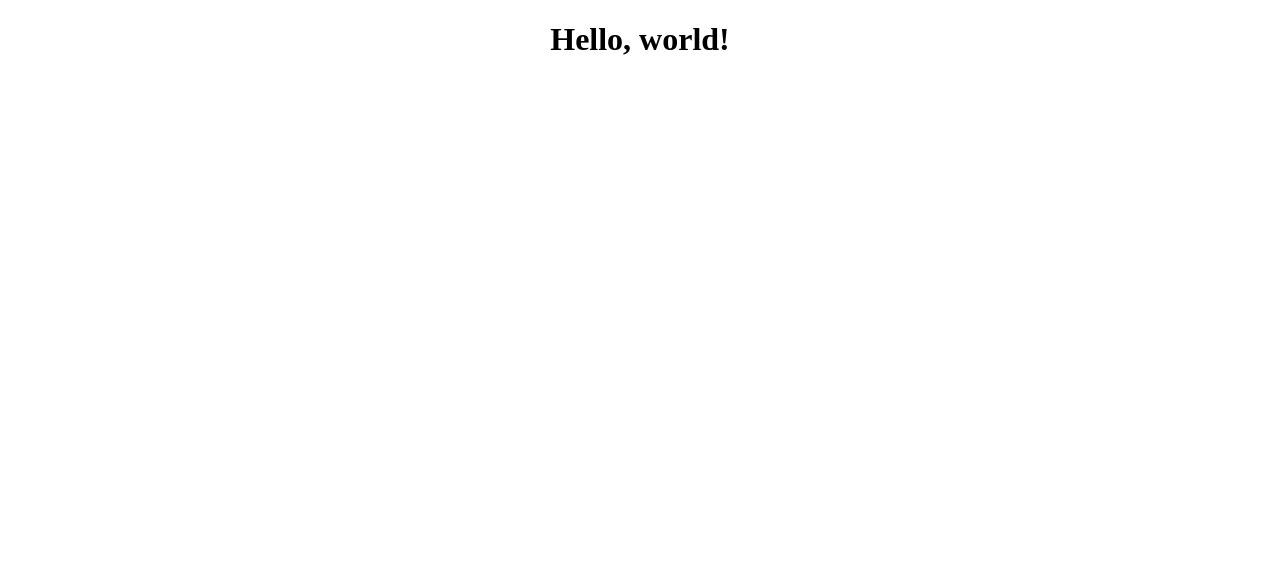
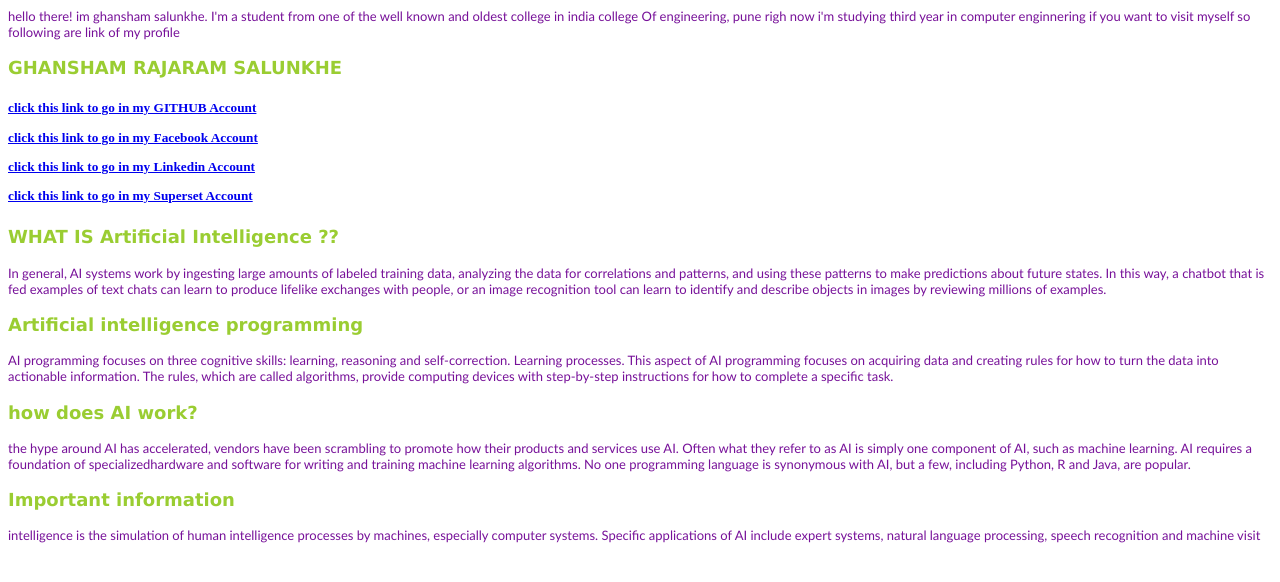
Before and after one commit to salunkhegr1712/Http-Server-Project, a plain HTML site: page file/index.html in a window 1280 px wide. Drawn offline with Linux system fonts and the light colour scheme.

Commit message:
Replace index.html

```diff
--- a/file/index.html
+++ b/file/index.html
@@ -1,9 +1,104 @@
-<!DOCTYPE html>
+
 <html>
-<head>
-    <title>Hello, world!</title>
-</head>
-<body>
-    <center><h1>Hello, world!</h1></center>
-</body>
-</html>
+   <head>
+       <meta charset="utf-8"></meta>
+       <meta content="IE=edge" http-equiv="X-UA-Compatible"></meta>
+       <title>GRS PROGRAMME</title>
+       <meta content="" name="description"></meta>
+       <meta content="width=device-width, initial-scale=1" name="viewport"></meta>
+       <link href="" rel="stylesheet"></link>
+       <style>
+
+           h1{
+               width: 100px;
+               font-family:-apple-system, BlinkMacSystemFont, 'Segoe UI', Roboto, Oxygen, Ubuntu, Cantarell, 'Open Sans', 'Helvetica Neue', sans-serif;
+               color: rgb(109, 2, 2);
+           }
+           h2{
+               font-size: large;
+               font-family: Verdana, Geneva, Tahoma, sans-serif;
+               font-weight: 700;
+               color: yellowgreen;
+           }
+           h3{
+               font-size: medium;
+               font-family:'Segoe UI', Tahoma, Geneva, Verdana, sans-serif;
+               font-weight: 400;
+           }
+           h4{
+               font-size: small;
+               font-family:'Gill Sans', 'Gill Sans MT', Calibri, 'Trebuchet MS', sans-serif;
+               font-weight: 100;
+               color: #719;
+
+
+           }
+       </style>
+   </head>
+
+   <body>
+       <h4>
+           <p>hello there! im ghansham salunkhe. I'm a student from one of
+            the well known  and oldest college in india college Of engineering, pune
+            righ now i'm studying third year in computer enginnering if you want to
+           visit myself so following are link of my profile</p>
+       </h4>
+       <h2>GHANSHAM RAJARAM SALUNKHE</h2>
+       <h5>
+       <p></p>
+       <a href="https://github.com/salunkhegr1712" target="_blank" title="Welcome!!">click this link to go in my GITHUB Account</a>
+       <p></p>
+       <a href="https://www.facebook.com/ghansham.salunkhe.180/" target="_blank" title="Welcome!!">click this link to go in my Facebook Account</a>
+       <p></p>
+       <a href="https://www.linkedin.com/in/ghanasham-salunkhe-70b607204/" target="_blank" title="Welcome!!">click this link to go in my Linkedin Account</a>
+       <p></p>
+       <a href="https://app.joinsuperset.com/#/s/profile" target="_blank" title="Welcome!!">click this link to go in my Superset Account</a>
+       </h5>
+       <p></p>
+
+       <h2>WHAT IS Artificial Intelligence ??</h2>
+       <article>
+           <section1 id="1">
+               <h4><p></p>In general, AI systems work by ingesting large amounts of
+                   labeled training data, analyzing the data for correlations and
+                   patterns, and using these patterns to make predictions about future states.
+                   In this way, a chatbot that is fed examples of text chats can learn to produce
+                   lifelike exchanges with people, or an image recognition tool can learn to
+                   identify and describe objects in images by reviewing millions of examples.
+
+                   </h4></section1></article></body></html>
+
+
+           <section2 id="2">
+               <h2 style="text-align: left;">Artificial intelligence programming</h2>
+               <h4><p>AI programming focuses on three cognitive skills: learning,
+                   reasoning and self-correction.
+                   Learning processes. This aspect of AI programming focuses on acquiring
+                   data and creating rules for how to turn the data into actionable information.
+                   The rules, which are called algorithms, provide computing devices with
+                    step-by-step instructions for how to complete a specific task.</p>
+           </h4></section2>
+
+
+
+       <section id="3">
+           <article1>
+               <h2>how does AI work?</h2>
+                   <h4><p> the hype around AI has accelerated, vendors have been scrambling to promote
+                   how their products and services use AI. Often what they refer to as AI is simply
+                   one component of AI, such as machine learning. AI requires a foundation of
+                   specializedhardware and software for writing and training machine learning
+                   algorithms. No one programming language is synonymous with AI, but a few,
+                   including Python, R
+                   and Java, are popular.</p></h4>
+           </article1>
+           <article2 id="4">
+               <h2>Important information</h2>
+               <h4><p>intelligence is the simulation of human intelligence processes
+                   by machines, especially computer systems. Specific applications
+                   of AI include expert systems, natural language processing, speech recognition
+                   and machine visit</p> </h4>
+           </article2>
+
+       </section>
+       <p></p>
```
